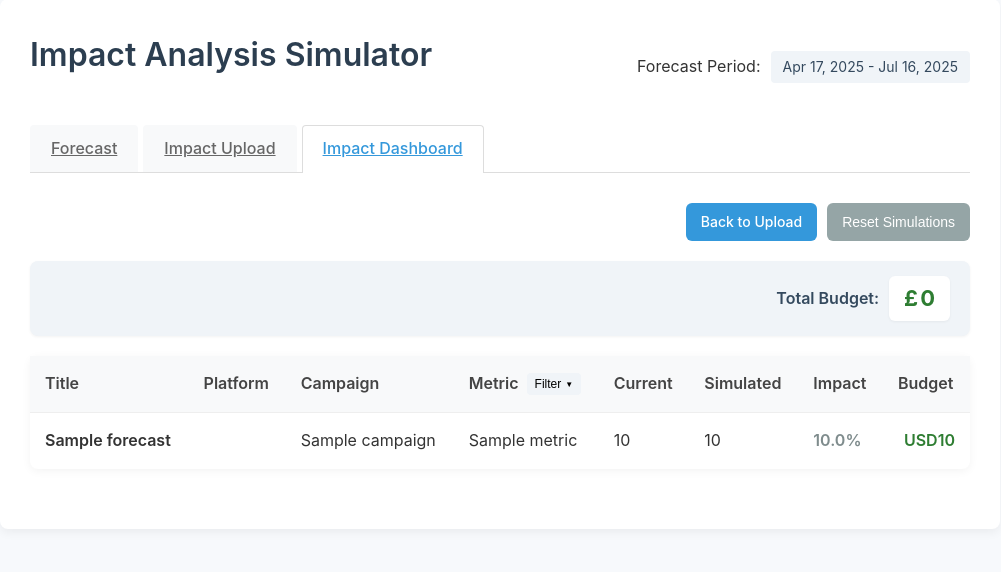
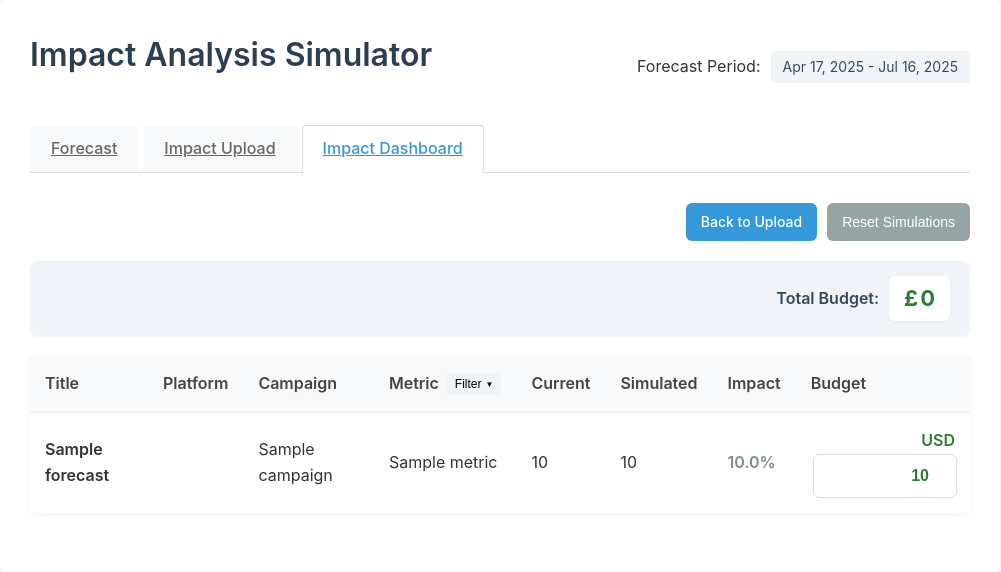
Before and after one commit to techaras/unyte-predictions, a Flask app: template templates/impact_dashboard.html in a window 1280 px wide. Shown: the part 21-593 px from the top of the page, without its empty margins (140-1141 px from the left). Run offline with Flask 3, Linux system fonts and the light colour scheme; the template is opened without the code that fills it: most values are stand-ins (such as "Sample title", 1, 10 or a date in 2020).

Commit message:
Turned static forecast budgets into inputs

```diff
--- a/static/css/impact_dashboard.css
+++ b/static/css/impact_dashboard.css
@@ -673,3 +673,19 @@
 #aggregate-budget-currency {
     margin-right: 2px;
 }
+
+.budget-input {
+    width: 80px;
+    border: 1px solid #ddd;
+    border-radius: 4px;
+    padding: 4px;
+    font-weight: 600;
+    color: #2e7d32;
+    text-align: right;
+    margin-left: 2px;
+}
+
+.budget-input:focus {
+    border-color: #3498db;
+    outline: none;
+}
--- a/static/js/impact/impact_budget.js
+++ b/static/js/impact/impact_budget.js
@@ -1,3 +1,18 @@
+// Function to update budget when changed
+function updateBudget(input) {
+    const forecastId = input.dataset.forecastId;
+    const newValue = parseInt(input.value) || 0;
+
+    // Update in the data structure
+    const forecast = impactData.forecasts.find(f => f.id === forecastId);
+    if (forecast && forecast.budget) {
+        forecast.budget.value = newValue;
+    }
+
+    // Update aggregate budget
+    updateAggregateBudget();
+}
+
 // Calculate and display the aggregate budget
 function updateAggregateBudget() {
     // Get references to the DOM elements
@@ -37,5 +52,6 @@
     valueElement.textContent = totalBudget.toLocaleString();
 }
 
-// Make the function available globally
+// Make the functions available globally
+window.updateBudget = updateBudget;
 window.updateAggregateBudget = updateAggregateBudget;
--- a/templates/components/impact_table.html
+++ b/templates/components/impact_table.html
@@ -64,7 +64,11 @@
                         </td>
                         <td rowspan="{{ forecast.metrics|length }}" class="budget-cell">
                             {% if forecast.budget %}
-                                {{ forecast.budget.currency }}{{ forecast.budget.value|int }}
+                                <span>{{ forecast.budget.currency }}</span>
+                                <input type="number" class="budget-input"
+                                       value="{{ forecast.budget.value|int }}"
+                                       data-forecast-id="{{ forecast.id }}"
+                                       onchange="updateBudget(this)">
                             {% else %}
                                 --
                             {% endif %}
```
